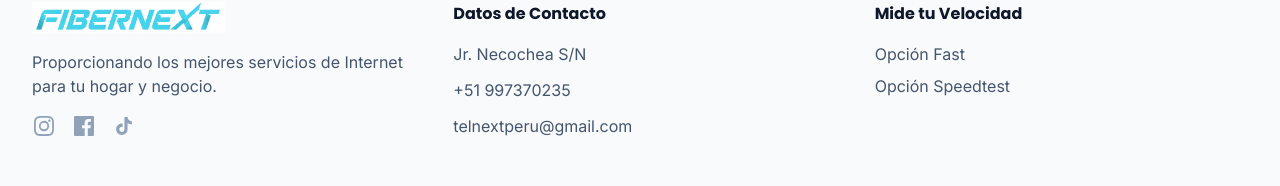
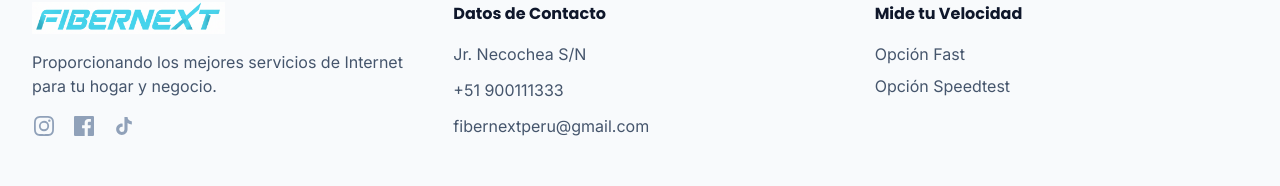
Before and after one commit to philtaboada/telnext, a Next.js app: page / in a window 1280 px wide. Shown: the part 5616-5802 px from the top of the page. Built offline with nearby package versions, Linux system fonts and the light colour scheme.

Commit message:
Update homepage statistics and contact information; increase client count to 5000, change phone number to +51 900111333, and update email to fibernextperu@gmail.com. Add spacing in badge and utility files for consistency.

```diff
--- a/app/page.tsx
+++ b/app/page.tsx
@@ -274,7 +274,7 @@ const planes = [
 
 const estadisticas = [
   { numero: "15", sufijo: "+", titulo: "Años de experiencia" },
-  { numero: "500", sufijo: "+", titulo: "Clientes en el mundo" },
+  { numero: "5000", sufijo: "+", titulo: "Clientes en el mundo" },
   { numero: "100", sufijo: "+", titulo: "Kilómetros de fibra" },
 ];
 
@@ -698,13 +698,13 @@ export default function Home() {
               <ul className="space-y-3 text-slate-600">
                 <li>Jr. Necochea S/N</li>
                 <li>
-                  <a href="tel:+51997370235" className="hover:text-cyan-600 transition-colors">
-                    +51 997370235
+                  <a href="tel:+51900111333" className="hover:text-cyan-600 transition-colors">
+                    +51 900111333
                   </a>
                 </li>
                 <li>
-                  <a href="mailto:telnextperu@gmail.com" className="hover:text-cyan-600 transition-colors">
-                    telnextperu@gmail.com
+                  <a href="mailto:fibernextperu@gmail.com" className="hover:text-cyan-600 transition-colors">
+                    fibernextperu@gmail.com
                   </a>
                 </li>
               </ul>
```
Also changed, not shown: components/ui/badge.tsx (line endings or trailing spaces), lib/utils.ts (line endings or trailing spaces).
